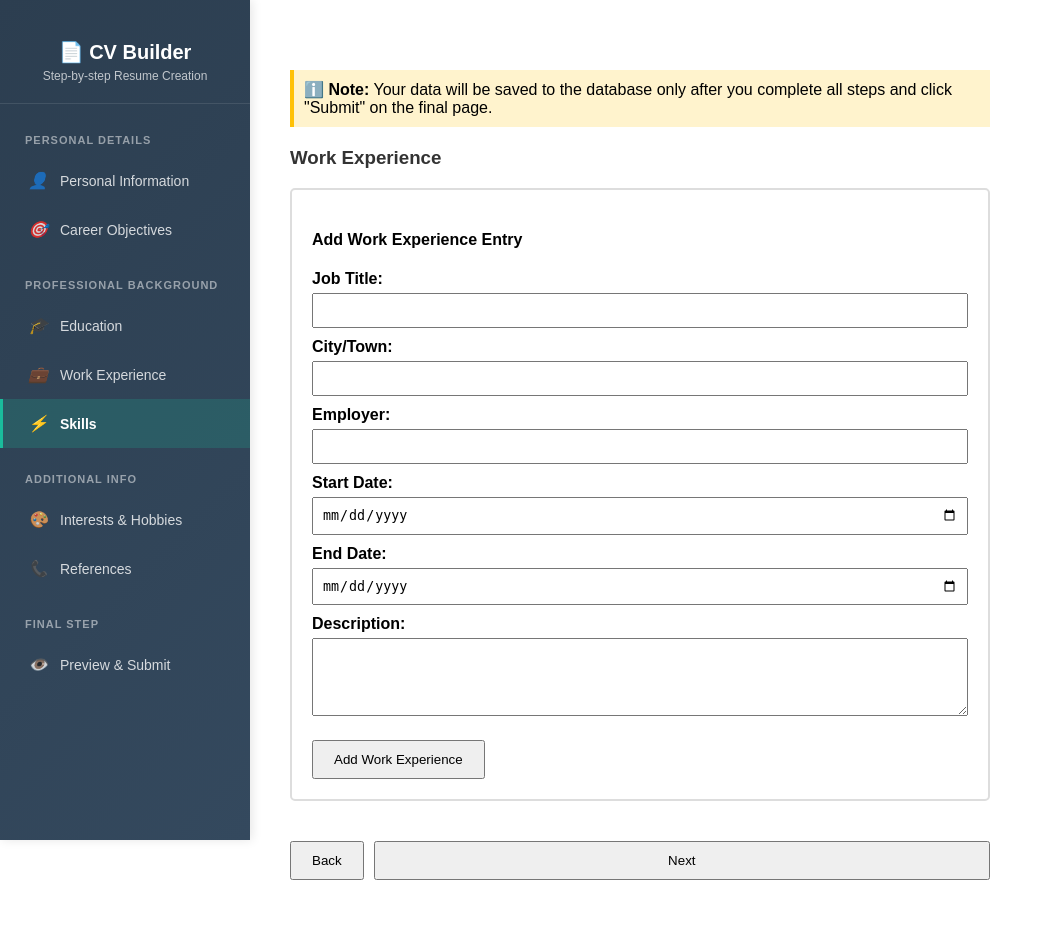
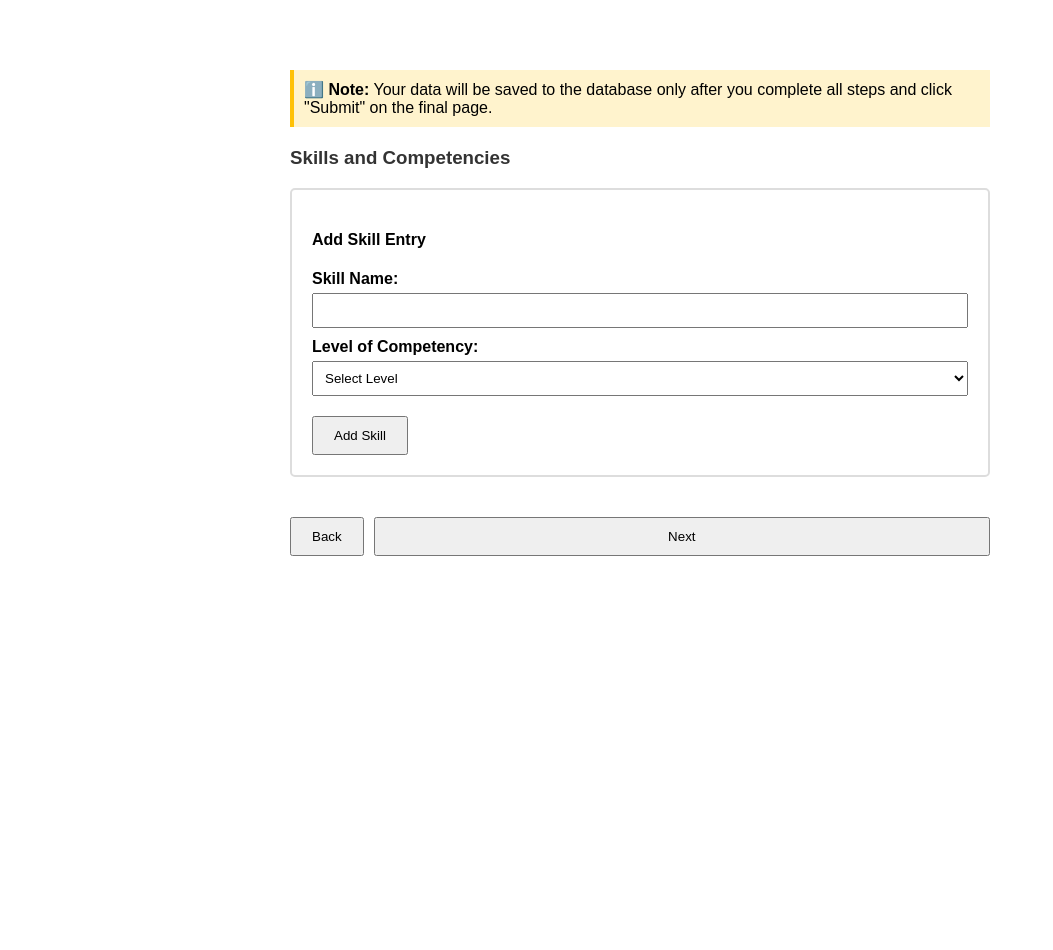
Before and after one commit to Swxounih/IPT-CV-Group-Project, a PHP site: page /skills.php in a window 1280 px wide. Shown: the whole page, without its empty margins (0-1053 px from the left). After the commit the page ends 556 px from the top, so only its background shows below. Run offline with PHP 8.4, Linux system fonts and the light colour scheme.

Commit message:
Changes 5 - Skills.php

```diff
--- a/skills.php
+++ b/skills.php
@@ -2,87 +2,78 @@
 session_start();
 require_once 'config.php';
 
-// Handle deleting a work experience entry from SESSION
+// Handle deleting a skill entry from SESSION
 if (isset($_GET['delete'])) {
     $index = (int)$_GET['delete'];
-    if (isset($_SESSION['resume_data']['work_experience'][$index])) {
-        array_splice($_SESSION['resume_data']['work_experience'], $index, 1);
+    if (isset($_SESSION['resume_data']['skills'][$index])) {
+        array_splice($_SESSION['resume_data']['skills'], $index, 1);
     }
-    header('Location: work-experience.php');
+    header('Location: skills.php');
     exit();
 }
 
 // Process form submission
 if ($_SERVER['REQUEST_METHOD'] === 'POST') {
-    if (isset($_POST['add_experience'])) {
-        // Add new work experience entry to SESSION (not database yet!)
-        $experience = array(
-            'job_title' => $_POST['job_title'] ?? '',
-            'city' => $_POST['city'] ?? '',
-            'employer' => $_POST['employer'] ?? '',
-            'start_date' => $_POST['start_date'] ?? '',
-            'end_date' => $_POST['end_date'] ?? '',
-            'description' => $_POST['description'] ?? ''
+    if (isset($_POST['add_skill'])) {
+        // Add new skill entry to SESSION (not database yet!)
+        $skill = array(
+            'skill_name' => $_POST['skills'] ?? '',
+            'level' => $_POST['level'] ?? ''
         );
 
-        if (!isset($_SESSION['resume_data']['work_experience'])) {
-            $_SESSION['resume_data']['work_experience'] = array();
+        if (!isset($_SESSION['resume_data']['skills'])) {
+            $_SESSION['resume_data']['skills'] = array();
         }
-        $_SESSION['resume_data']['work_experience'][] = $experience;
+        $_SESSION['resume_data']['skills'][] = $skill;
 
-        header('Location: work-experience.php');
+        header('Location: skills.php');
         exit();
     } elseif (isset($_POST['next'])) {
-        header('Location: skills.php');
+        header('Location: interests.php');
         exit();
     }
 }
 
-// Get existing work experience entries from SESSION
-$experience_list = $_SESSION['resume_data']['work_experience'] ?? array();
+// Get existing skills from SESSION
+$skills_list = $_SESSION['resume_data']['skills'] ?? array();
 ?>
 <!DOCTYPE html>
 <html lang="en">
 <head>
     <meta charset="UTF-8">
     <meta name="viewport" content="width=device-width, initial-scale=1.0">
-    <link rel="stylesheet" href="sidebar.css">
-    <title>Work Experience</title>
+    <title>Skills</title>
     <style>
         body { font-family: Arial, sans-serif; max-width: 700px; margin: 50px auto; padding: 20px; }
         label { display: block; margin-top: 10px; font-weight: bold; }
-        input, textarea { width: 100%; padding: 8px; margin-top: 5px; box-sizing: border-box; }
+        input, select { width: 100%; padding: 8px; margin-top: 5px; box-sizing: border-box; }
         button, input[type="submit"] { padding: 10px 20px; margin-top: 20px; cursor: pointer; }
         h3 { color: #333; }
         .btn-container { display: flex; gap: 10px; margin-top: 20px; }
-        .experience-entry { background: #f5f5f5; padding: 15px; margin: 15px 0; border-radius: 5px; }
-        .experience-entry h4 { margin-top: 0; color: #555; }
+        .skill-entry { background: #f5f5f5; padding: 15px; margin: 15px 0; border-radius: 5px; display: flex; justify-content: space-between; align-items: center; }
         .delete-btn { background: #ff4444; color: white; border: none; padding: 5px 10px; border-radius: 3px; }
         .add-form { border: 2px solid #ddd; padding: 20px; margin-bottom: 20px; border-radius: 5px; }
         .info-note { background: #fff3cd; padding: 10px; border-left: 4px solid #ffc107; margin-bottom: 20px; }
     </style>
 </head>
 <body>
-    <!-- Dito yung sidebar -->
-    <?php include 'sidebar-nav.php'; ?>
-
     <div class="info-note">
         ℹ️ <strong>Note:</strong> Your data will be saved to the database only after you complete all steps and click "Submit" on the final page.
     </div>
 
-    <h3>Work Experience</h3>
+    <h3>Skills and Competencies</h3>
 
-    <!-- Display existing work experience entries -->
-    <?php if (!empty($experience_list)): ?>
+    <!-- Display existing skills -->
+    <?php if (!empty($skills_list)): ?>
         <div style="margin-bottom: 30px;">
-            <h4>Added Work Experience:</h4>
-            <?php foreach ($experience_list as $index => $exp): ?>
-                <div class="experience-entry">
-                    <h4><?php echo htmlspecialchars($exp['job_title']); ?> - <?php echo htmlspecialchars($exp['employer']); ?></h4>
-                    <p><strong>Location:</strong> <?php echo htmlspecialchars($exp['city']); ?></p>
-                    <p><strong>Period:</strong> <?php echo htmlspecialchars($exp['start_date']); ?> to <?php echo htmlspecialchars($exp['end_date']); ?></p>
-                    <p><?php echo nl2br(htmlspecialchars($exp['description'])); ?></p>
-                    <a href="work-experience.php?delete=<?php echo $index; ?>" onclick="return confirm('Are you sure you want to delete this entry?');">
+            <h4>Added Skills:</h4>
+            <?php foreach ($skills_list as $index => $skill): ?>
+                <div class="skill-entry">
+                    <div>
+                        <strong><?php echo htmlspecialchars($skill['skill_name']); ?></strong> -
+                        <span style="color: #666;"><?php echo htmlspecialchars($skill['level']); ?></span>
+                    </div>
+                    <a href="skills.php?delete=<?php echo $index; ?>" onclick="return confirm('Are you sure you want to delete this skill?');">
                         <button type="button" class="delete-btn">Delete</button>
                     </a>
                 </div>
@@ -90,36 +81,31 @@ $experience_list = $_SESSION['resume_data']['work_experience'] ?? array();
         </div>
     <?php endif; ?>
 
-    <!-- Form to add new work experience entry -->
+    <!-- Form to add new skill -->
     <div class="add-form">
-        <h4>Add Work Experience Entry</h4>
-        <form action="work-experience.php" method="post">
-            <label for="job_title">Job Title:</label>
-            <input type="text" id="job_title" name="job_title" required>
+        <h4>Add Skill Entry</h4>
+        <form action="skills.php" method="post">
+            <label for="skills">Skill Name:</label>
+            <input type="text" name="skills" id="skills" required>
 
-            <label for="city">City/Town:</label>
-            <input type="text" id="city" name="city" required>
+            <label for="level">Level of Competency:</label>
+            <select id="level" name="level" required>
+                <option value="">Select Level</option>
+                <option value="Expert">Expert</option>
+                <option value="Experienced">Experienced</option>
+                <option value="Skillful">Skillful</option>
+                <option value="Intermediate">Intermediate</option>
+                <option value="Beginner">Beginner</option>
+            </select>
 
-            <label for="employer">Employer:</label>
-            <input type="text" id="employer" name="employer" required>
-
-            <label for="start_date">Start Date:</label>
-            <input type="date" id="start_date" name="start_date" required>
-
-            <label for="end_date">End Date:</label>
-            <input type="date" id="end_date" name="end_date" required>
-
-            <label for="description">Description:</label>
-            <textarea id="description" name="description" rows="4" cols="50"></textarea>
-
-            <button type="submit" name="add_experience">Add Work Experience</button>
+            <button type="submit" name="add_skill">Add Skill</button>
         </form>
     </div>
 
     <!-- Navigation buttons -->
-    <form action="work-experience.php" method="post">
+    <form action="skills.php" method="post">
         <div class="btn-container">
-            <button type="button" onclick="window.location.href='education.php'">Back</button>
+            <button type="button" onclick="window.location.href='work-experience.php'">Back</button>
             <input type="submit" name="next" value="Next">
         </div>
     </form>
```
